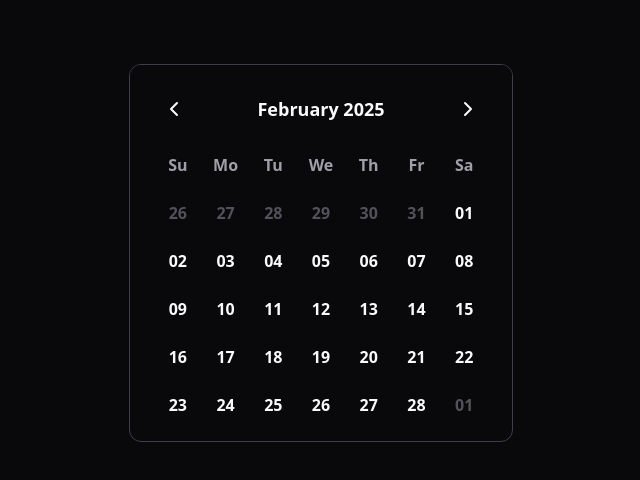
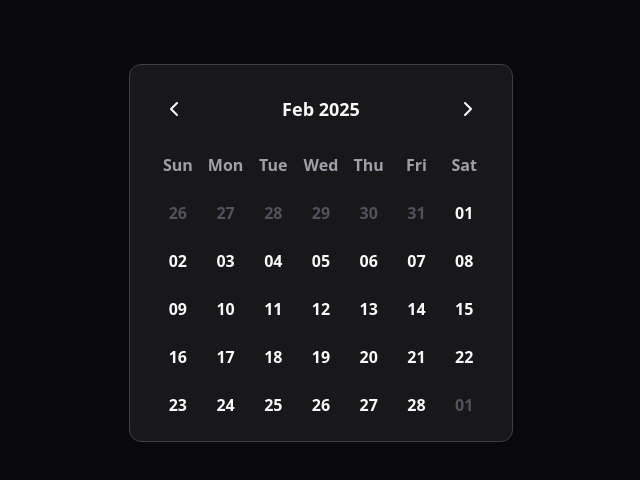
Before and after one commit to yohannestakata/animated-calendar, a React (Vite) app: page / in a window 1280 px wide. Shown: the top 480 px of the page, without its empty margins (319-959 px from the left). Built offline with nearby package versions, Linux system fonts and the light colour scheme.

Commit message:
faster animation duration and code refactor

```diff
--- a/src/App.tsx
+++ b/src/App.tsx
@@ -19,7 +19,6 @@ import useMeasure from "react-use-measure";
 function App() {
   const [direction, setDirection] = useState(1);
   const [monthString, setMonthString] = useState(format(new Date(), "yyyy-MM"));
-  const [ref, bounds] = useMeasure();
   const month = parse(monthString, "yyyy-MM", new Date());
 
   function nextMonth() {
@@ -40,13 +39,10 @@ function App() {
   });
 
   return (
-    <MotionConfig transition={{ duration: 0.7, type: "spring", bounce: 0 }}>
+    <MotionConfig transition={transition}>
       <div className="flex h-screen w-screen items-start justify-center pt-16">
-        <div className="relative w-sm overflow-hidden rounded-xl border border-zinc-700">
-          <motion.div
-            animate={{ height: bounds.height > 0 ? bounds.height : "auto" }}
-          >
-            <div ref={ref}>
+        <div className="relative w-sm overflow-hidden rounded-xl border border-zinc-700 bg-zinc-900">
+          <ResizablePannel>
             <AnimatePresence
               mode="popLayout"
               initial={false}
@@ -70,7 +66,7 @@ function App() {
                     className="absolute inset-0 flex items-center justify-center pt-6 text-lg font-semibold"
                     custom={direction}
                   >
-                      {format(month, "MMMM yyyy")}
+                    {format(month, "MMM yyyy")}
                   </motion.span>
                   <button
                     className="z-10 cursor-pointer rounded-full p-2 duration-200 ease-out hover:bg-zinc-800"
@@ -83,19 +79,19 @@ function App() {
                     className="absolute inset-0"
                     style={{
                       backgroundImage:
-                          "linear-gradient(to right, #09090b 15%, transparent 30%,transparent 70%, #09090b 85%)",
+                        "linear-gradient(to right, #18181 15%, transparent 30%,transparent 70%, #18181 85%)",
                     }}
                   ></div>
                 </header>
 
                 <div className="grid grid-cols-7 items-center justify-items-center gap-y-6 px-6 pt-6">
-                    <span className="font-semibold text-zinc-400">Su</span>
-                    <span className="font-semibold text-zinc-400">Mo</span>
-                    <span className="font-semibold text-zinc-400">Tu</span>
-                    <span className="font-semibold text-zinc-400">We</span>
-                    <span className="font-semibold text-zinc-400">Th</span>
-                    <span className="font-semibold text-zinc-400">Fr</span>
-                    <span className="font-semibold text-zinc-400">Sa</span>
+                  <span className="font-semibold text-zinc-400">Sun</span>
+                  <span className="font-semibold text-zinc-400">Mon</span>
+                  <span className="font-semibold text-zinc-400">Tue</span>
+                  <span className="font-semibold text-zinc-400">Wed</span>
+                  <span className="font-semibold text-zinc-400">Thu</span>
+                  <span className="font-semibold text-zinc-400">Fri</span>
+                  <span className="font-semibold text-zinc-400">Sat</span>
                 </div>
 
                 <motion.div
@@ -104,30 +100,42 @@ function App() {
                   custom={direction}
                 >
                   {days.map((day) => (
-                      <motion.span
+                    <span
                       className={`${isSameMonth(month, day) ? "" : "text-zinc-600"} font-semibold`}
                       key={format(day, "yyyy-MM-dd")}
-                        whileHover={{ scale: 1.3, cursor: "pointer" }}
-                        transition={{ duration: 0.2 }}
                     >
                       {format(day, "dd")}
-                      </motion.span>
+                    </span>
                   ))}
                 </motion.div>
               </motion.div>
             </AnimatePresence>
-            </div>
-          </motion.div>
+          </ResizablePannel>
         </div>
       </div>
     </MotionConfig>
   );
 }
 
+function ResizablePannel({ children }: { children: React.ReactNode }) {
+  const [ref, bounds] = useMeasure();
+
+  return (
+    <motion.div
+      animate={{ height: bounds.height > 0 ? bounds.height : "auto" }}
+      transition={transition}
+    >
+      <div ref={ref}>{children}</div>
+    </motion.div>
+  );
+}
+
+const transition = { type: "spring", bounce: 0, duration: 0.25 };
+
 const variants = {
   initial: (direction: number) => ({
     x: `${direction * 100}%`,
-    opacity: 0.3,
+    opacity: 0,
   }),
   medium: {
     x: "0%",
@@ -136,7 +144,7 @@ const variants = {
   },
   exit: (direction: number) => ({
     x: `${direction * -100}%`,
-    opacity: 0.3,
+    opacity: 0,
   }),
 };
 
```
Lines whose indentation alone changed are shown as unchanged.
